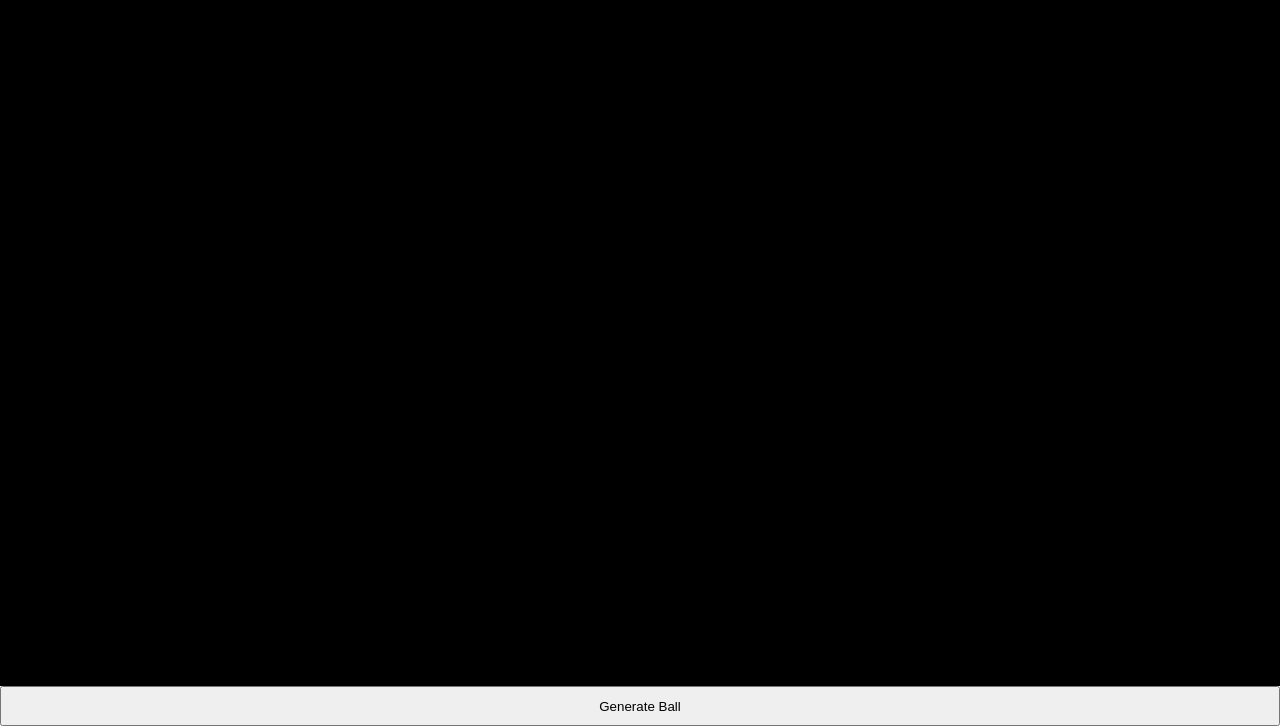
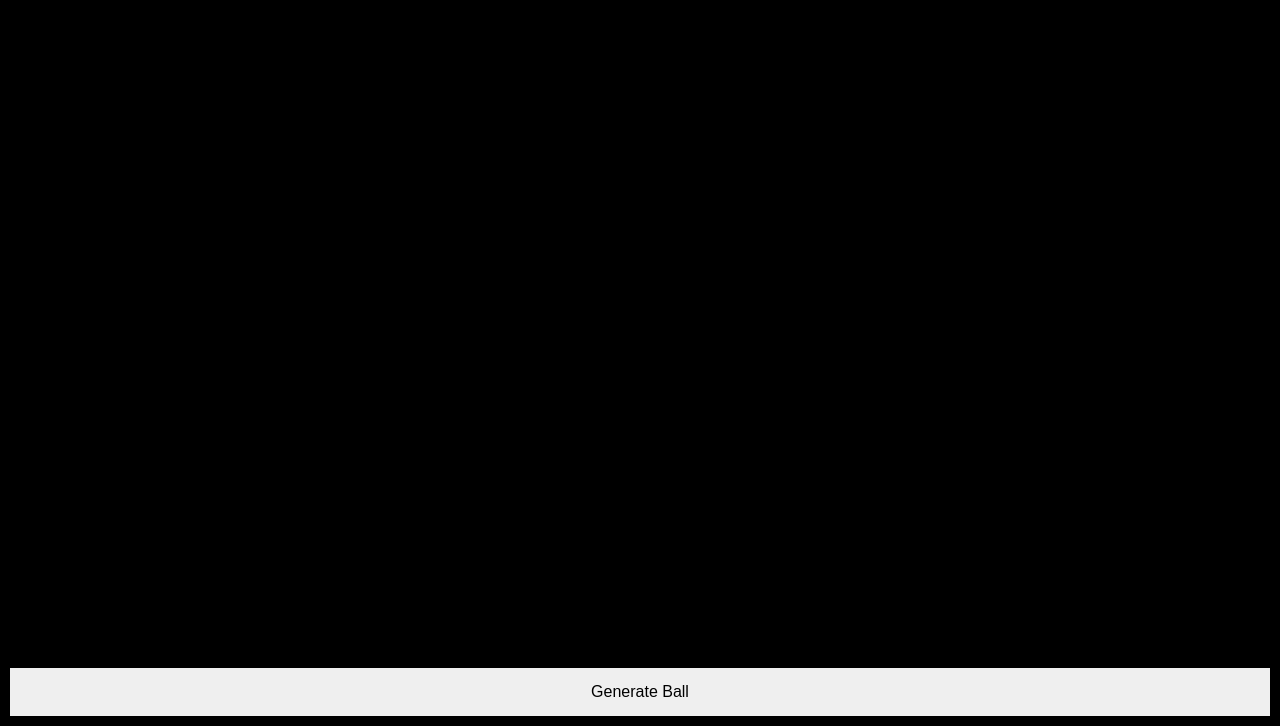
Before and after one commit to m-hatch/Bouncing-Balls, a plain HTML site: page index.html in a window 1280 px wide. Shown: the part 74-800 px from the top of the page. Drawn offline with Linux system fonts and the light colour scheme.

Commit message:
style button

```diff
--- a/main.js
+++ b/main.js
@@ -3,7 +3,7 @@ const canvas = document.querySelector('canvas');
 const ctx = canvas.getContext('2d');
 
 let width = canvas.width = window.innerWidth;
-let height = canvas.height = window.innerHeight - 40;  // adjust for button
+let height = canvas.height = window.innerHeight - 60;  // adjust for button
 
 const balls = [];
 const scoreboard = document.getElementById('score');
--- a/style.css
+++ b/style.css
@@ -39,6 +39,16 @@ button {
   left: 0;
   bottom: 0;
   width: 100%;
-  height: 40px;
+  height: 60px;
   padding: 10px;
+  font-size: 1em;
+  border-left: 10px;
+  border-right: 10px;
+  border-bottom: 10px;
+  border-style: solid;
+  border-color: #000;
 }
+
+button:focus {
+  outline: 0;
+}
```
